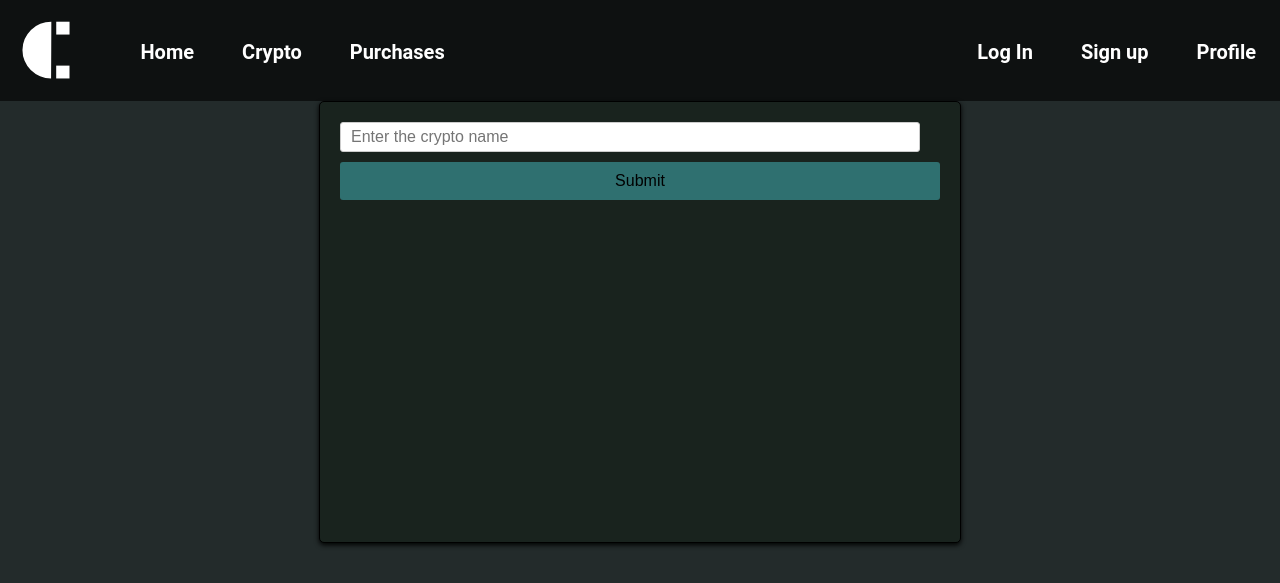
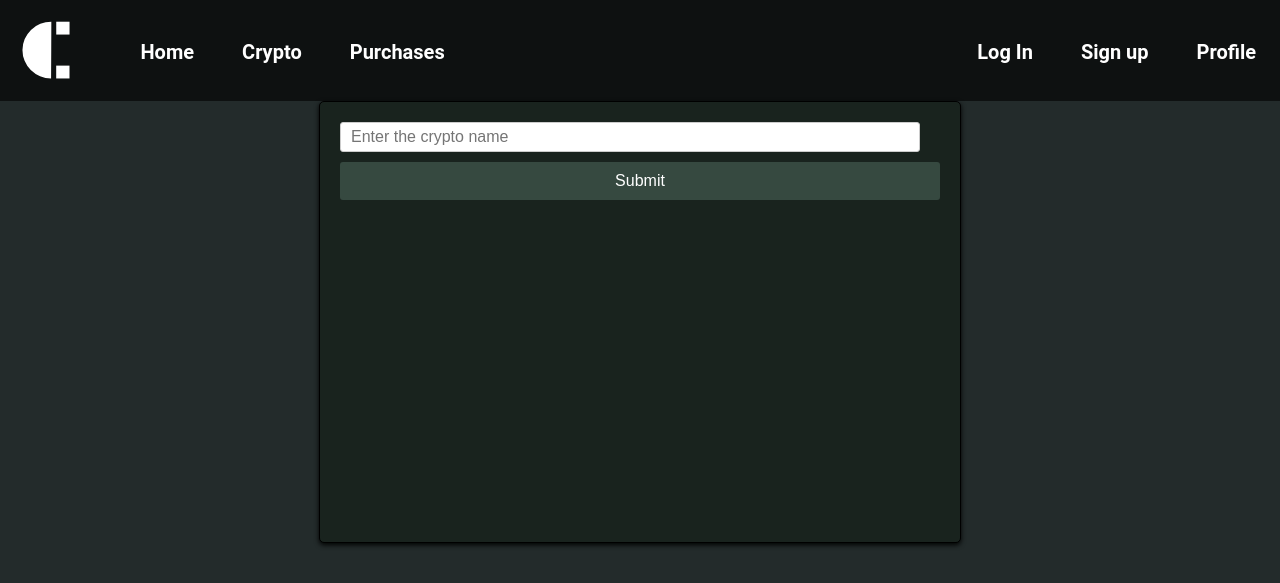
Before and after one commit to Filip-Nachov/Crypto-Predicter, a Flask app: page /crypto in a window 1280 px wide, with the pointer over the restyled element. Shown: the top 583 px of the page. Run offline with Flask 3, Linux system fonts and the light colour scheme.

Commit message:
changed the bakcground color of the submit_btn:hover

```diff
--- a/static/css/crypto.css
+++ b/static/css/crypto.css
@@ -63,8 +63,8 @@ input {
 }
 
 .submit-btn:hover {
-    background-color: #2f7070;
-    color: black;
+    background-color: #364940;
+    color: white;
 }
 
 img{
```
